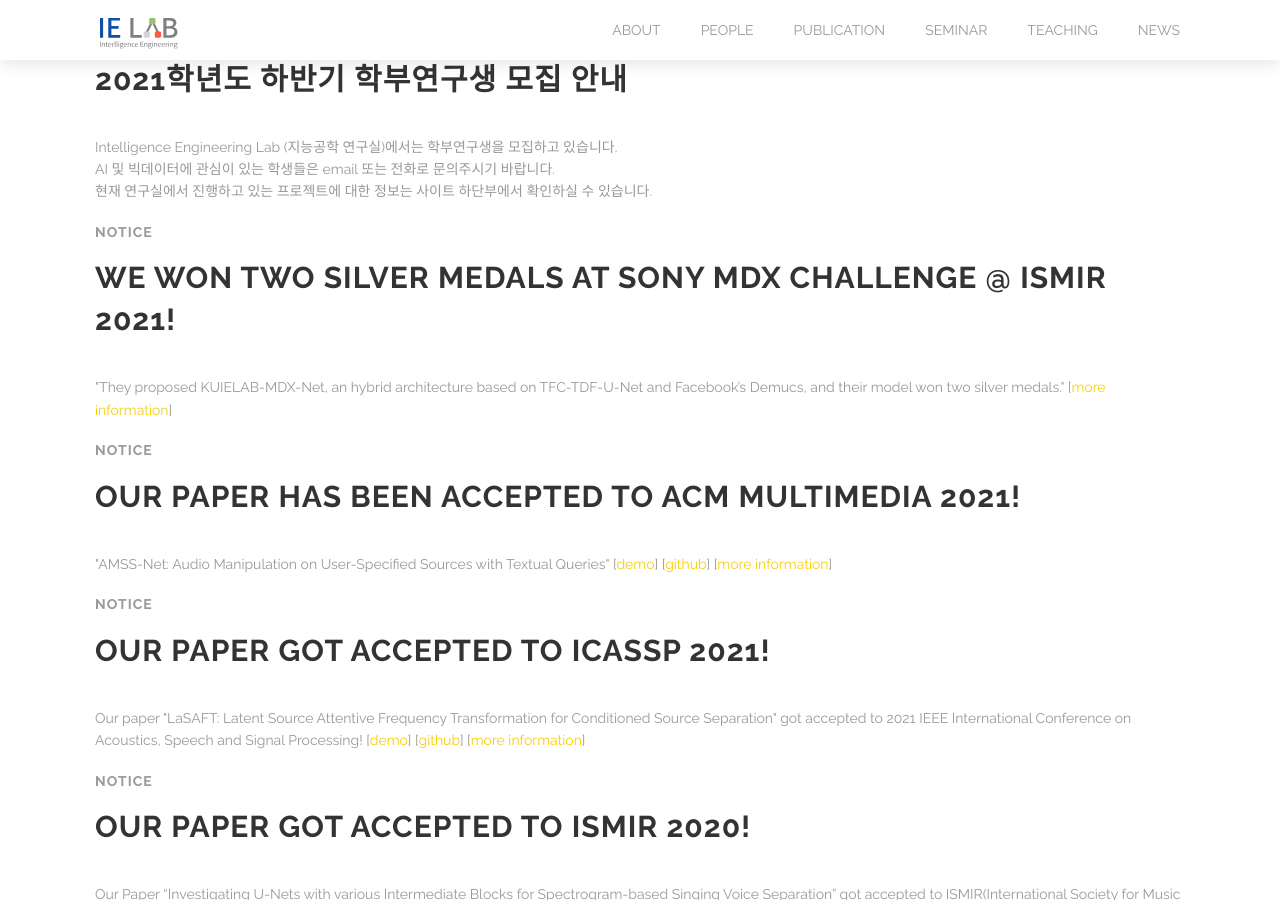
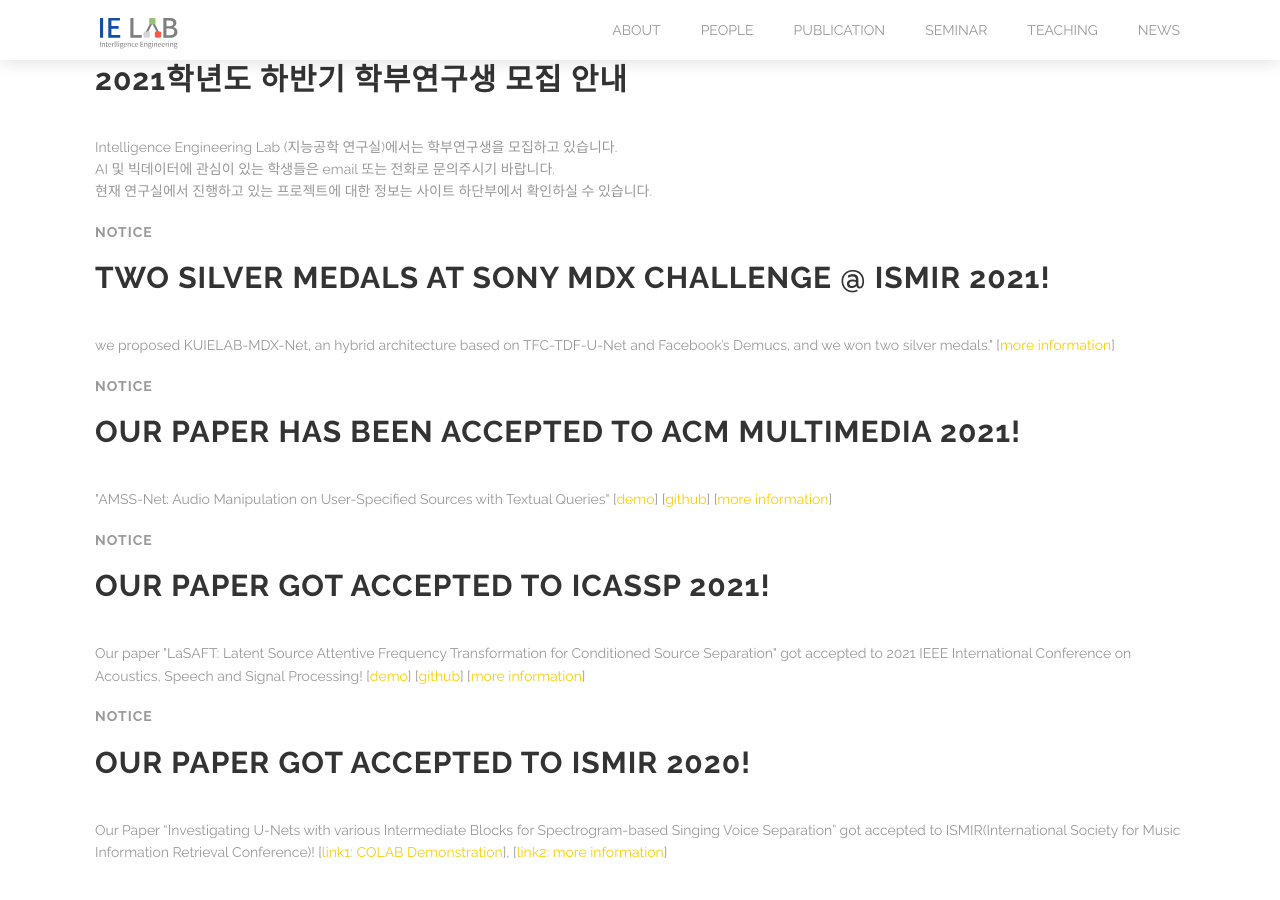
Before and after one commit to kuielab/kuielab.github.io, a Jekyll site: the page built from index.html, in a window 1280 px wide and 900 px high, scrolled down 806 px. Built offline with Jekyll 4.4.1, drawn with Linux system fonts in a browser that asks for light colours.

Commit message:
Update index.html

```diff
--- a/index.html
+++ b/index.html
@@ -122,10 +122,10 @@ testimonials:
     	</p>
 
     <h4 style="color: #999">Notice</h4>
-		<h2>We won two silver medals at SONY MDX CHALLENGE @ ISMIR 2021!</h2>
+		<h2>Two silver medals at SONY MDX CHALLENGE @ ISMIR 2021!</h2>
 		<div class="spacing"></div>
 		<p>
-			"They proposed KUIELAB-MDX-Net, an hybrid architecture based on TFC-TDF-U-Net and Facebook’s Demucs, and their model won two silver medals."
+			we proposed KUIELAB-MDX-Net, an hybrid architecture based on TFC-TDF-U-Net and Facebook’s Demucs, and we won two silver medals."
 		[<a href="https://kuielab.github.io/news/2021/08/21/sony-mdx.html">more information</a>]
 		</p>
 
```
